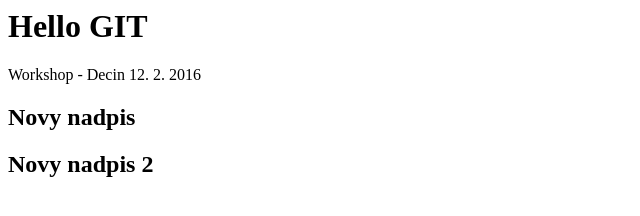
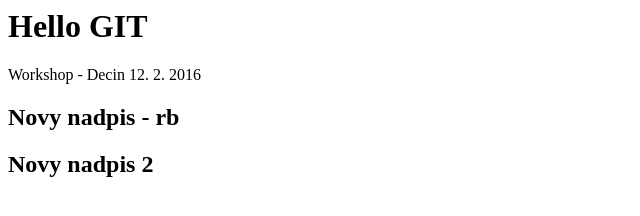
Before and after one commit to jkbnerad/cvut-test, a plain HTML site: page index.html in a window 1280 px wide. Shown: the full height of the page, 0-640 px from the left. Drawn offline with Linux system fonts and the light colour scheme.

Commit message:
Novy nadpis - rb

```diff
--- a/index.html
+++ b/index.html
@@ -6,7 +6,7 @@
 	<h1>Hello GIT</h1>
 	<p>Workshop - Decin 12. 2. 2016</p>
 
-	<h2>Novy nadpis</h2>
+	<h2>Novy nadpis - rb</h2>
 	<h2>Novy nadpis 2</h2>
 </body>
 </html>
```
